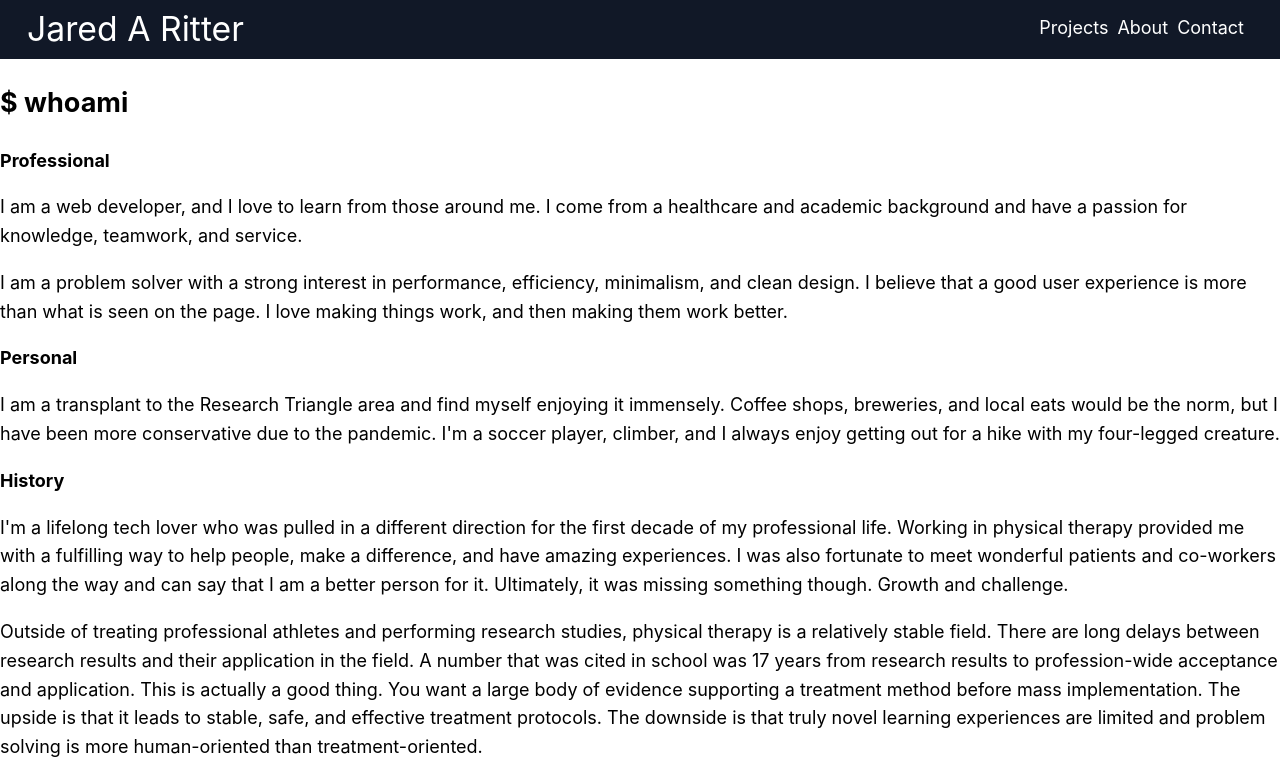
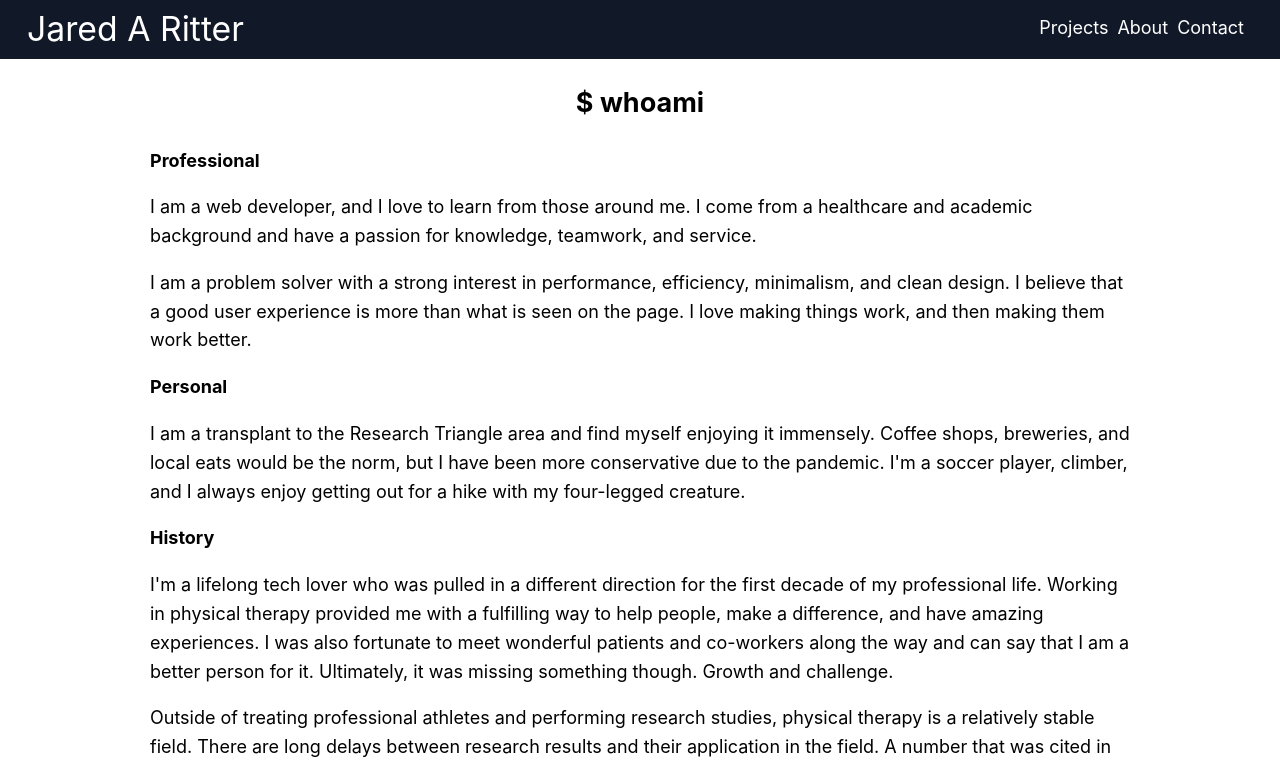
Before and after one commit to jaredaritter/jared-portfolio, a Next.js app: page /about in a window 1280 px wide. Shown: the top 766 px of the page. Built offline with nearby package versions, Linux system fonts and the light colour scheme.

Commit message:
Update about styling.

```diff
--- a/pages/about.js
+++ b/pages/about.js
@@ -9,9 +9,9 @@ export default function About() {
       <Head>
         <title>{siteTitle}</title>
       </Head>
-      <main>
+      <section>
         <h2>$ whoami</h2>
-        <div id="details">
+        <div className="details">
           <p>
             <strong>Professional</strong>
           </p>
@@ -80,7 +80,23 @@ export default function About() {
             tomorrow will bring another lifetime. All I can say is bring it on.
           </p>
         </div>
-      </main>
+      </section>
+      <style jsx>
+        {`
+          h2 {
+            text-align: center;
+          }
+
+          section {
+            max-width: 1000px;
+            margin: auto;
+          }
+
+          .details {
+            margin: 0 5px 0 10px;
+          }
+        `}
+      </style>
     </Layout>
   );
 }
```
